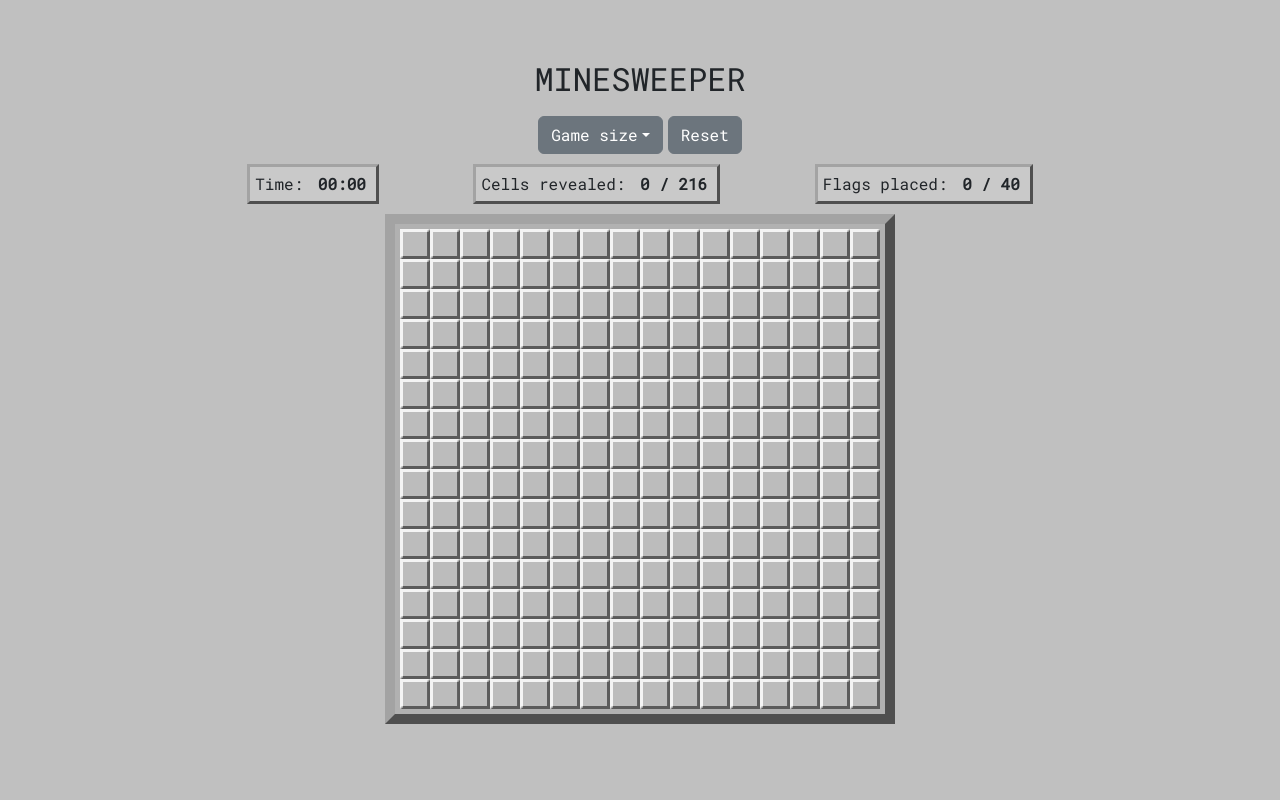
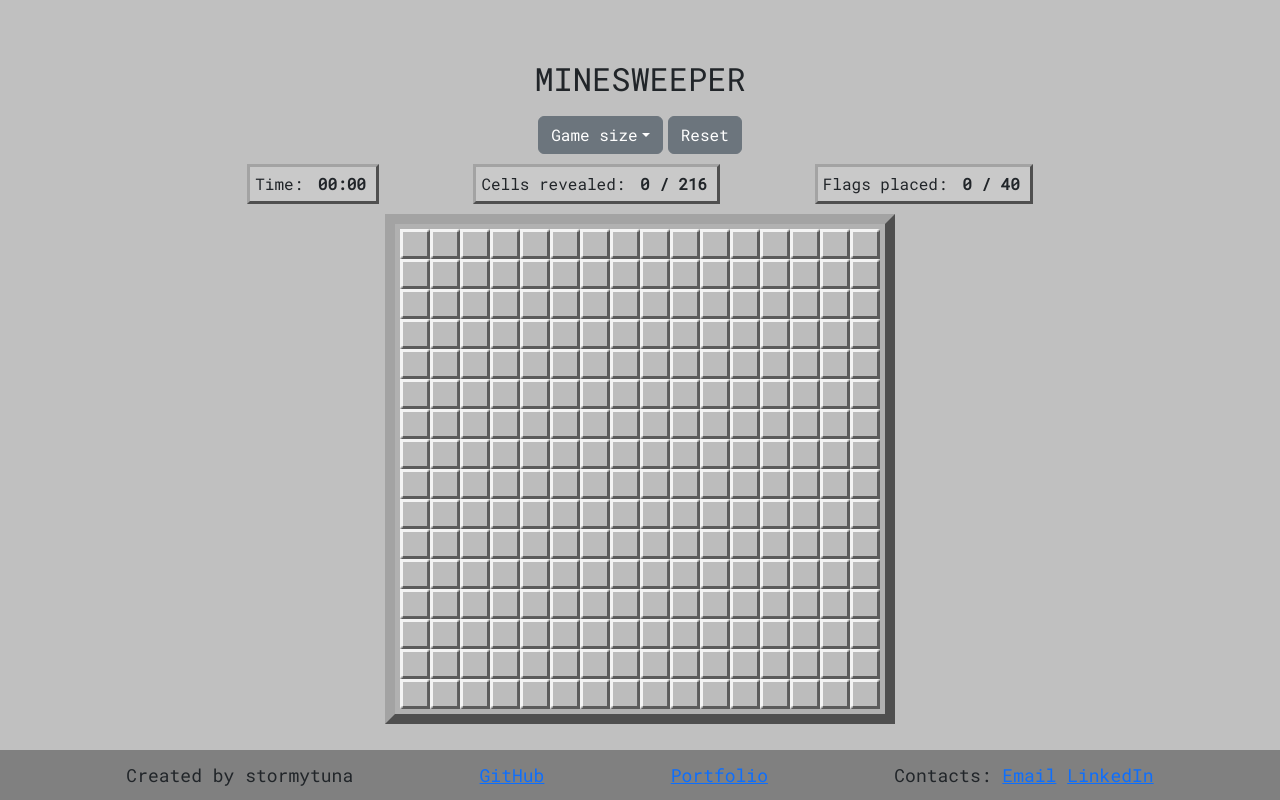
Before and after one commit to stormytuna/react-app-minesweeper, a React (Create React App) app: page / in a window 1280 px wide. Built offline with nearby package versions, Linux system fonts and the light colour scheme.

Commit message:
Add footer

```diff
--- a/src/App.css
+++ b/src/App.css
@@ -13,7 +13,6 @@ html {
   font-weight: 400;
   font-family: "Roboto Mono", monospace;
 
-  padding: 20px;
   padding-top: 50px;
 }
 
@@ -53,6 +52,7 @@ html {
 
 .board {
   margin: auto;
+  margin-bottom: 70px;
   padding: 5px;
   width: fit-content;
   background-color: rgb(177, 177, 177);
@@ -73,3 +73,24 @@ html {
   width: 100%;
   height: auto;
 }
+
+.footer {
+  position: fixed;
+  left: 0;
+  bottom: 0;
+  width: 100%;
+  height: 50px;
+  background-color: grey;
+
+  display: flex;
+  flex-direction: row;
+  justify-content: space-evenly;
+  align-items: center;
+
+  font-size: large;
+  font-weight: 300;
+}
+
+.footer .seperator {
+  font-size: xx-large;
+}
--- a/src/App.js
+++ b/src/App.js
@@ -9,6 +9,7 @@ import { useStopwatch } from "react-timer-hook";
 import { createBoard } from "./utils/create-board";
 import winSound from "./audio/fnaf-yay.mp3";
 import JSConfetti from "js-confetti";
+import { Footer } from "./components/Footer";
 
 function App() {
   const [gameOptions, setGameOptions] = useState({
@@ -136,7 +137,7 @@ function App() {
         startTimer={startTimer}
         loseGame={loseGame}
       />
-      {/* TODO: Add a footer with links to my github, other stuff, etc etc */}
+      <Footer />
     </div>
   );
 }
--- /dev/null
+++ b/src/components/Footer.jsx
@@ -0,0 +1,12 @@
+export function Footer() {
+  return (
+    <footer className="footer">
+      <span>Created by stormytuna</span>
+      <a href="https://github.com/stormytuna/react-app-minesweeper">GitHub</a>
+      <a href="https://stormytuna.github.io/portfolio/">Portfolio</a>
+      <span>
+        Contacts: <a href="mailto:stormytuna@outlook.com">Email</a> <a href="https://www.linkedin.com/in/jack-glossop-72a4a2262/">LinkedIn</a>
+      </span>
+    </footer>
+  );
+}
```
